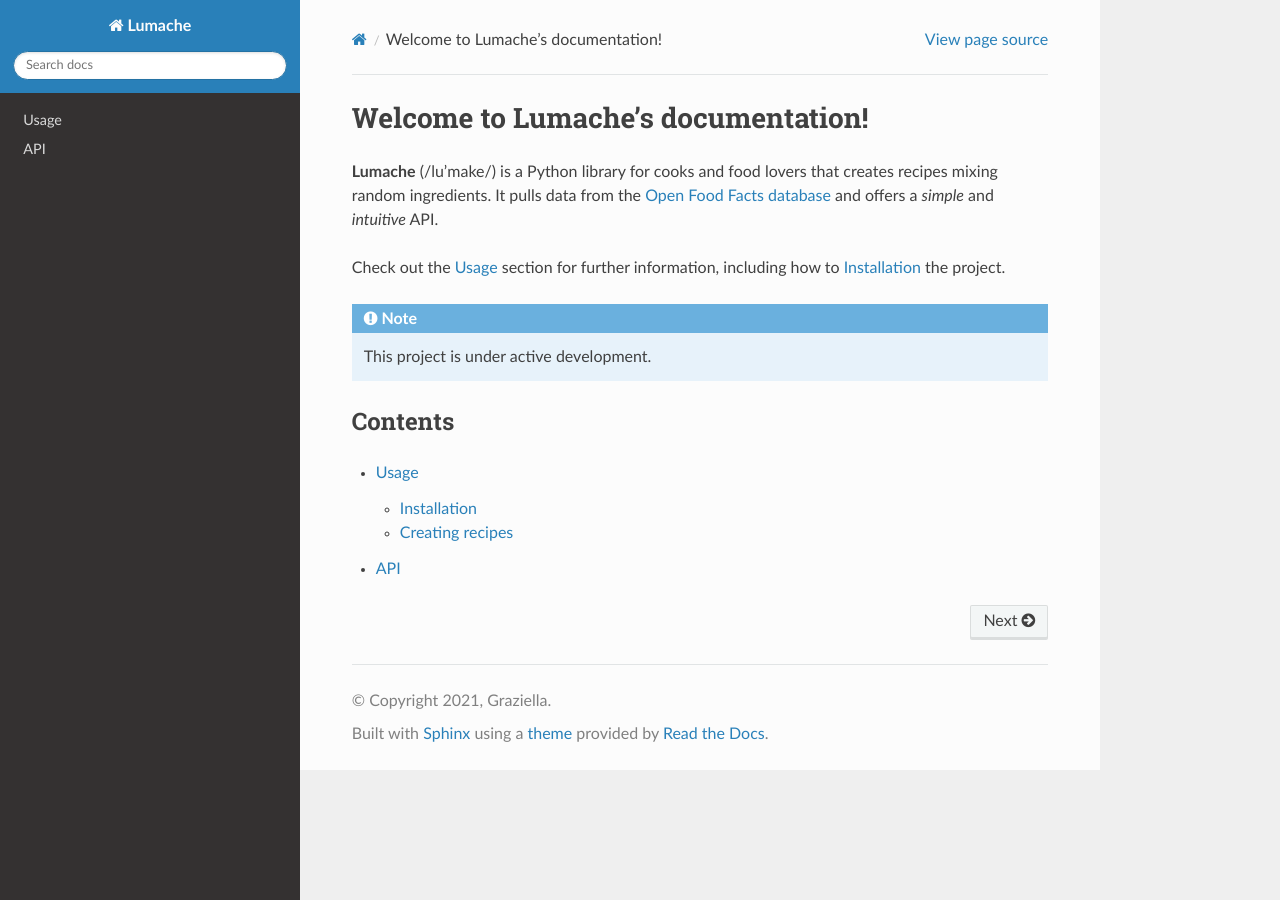
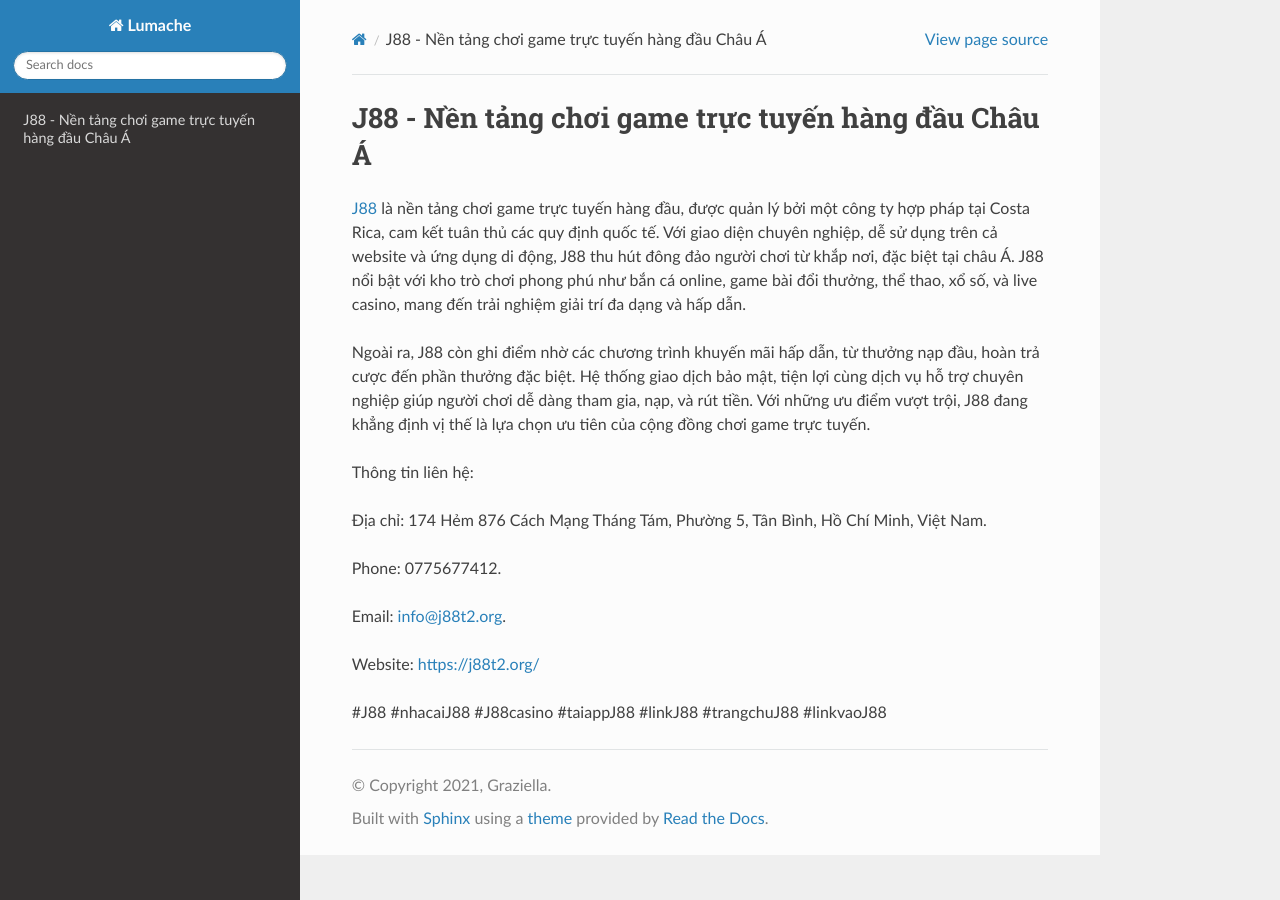
Before and after one commit to syvan0897/j88t2org, a Sphinx documentation site: the page built from docs/source/index.rst, in a window 1280 px wide. Built offline with Sphinx 7.4.7 and the Read the Docs theme 3.1.0, drawn with Linux system fonts in a browser that asks for light colours.

Commit message:
Update index.rst

```diff
--- a/docs/source/index.rst
+++ b/docs/source/index.rst
@@ -1,22 +1,18 @@
-Welcome to Lumache's documentation!
+J88 - Nền tảng chơi game trực tuyến hàng đầu Châu Á
 ===================================
 
-**Lumache** (/lu'make/) is a Python library for cooks and food lovers
-that creates recipes mixing random ingredients.
-It pulls data from the `Open Food Facts database <https://world.openfoodfacts.org/>`_
-and offers a *simple* and *intuitive* API.
+`J88 <https://j88t2.org/>`_ là nền tảng chơi game trực tuyến hàng đầu, được quản lý bởi một công ty hợp pháp tại Costa Rica, cam kết tuân thủ các quy định quốc tế. Với giao diện chuyên nghiệp, dễ sử dụng trên cả website và ứng dụng di động, J88 thu hút đông đảo người chơi từ khắp nơi, đặc biệt tại châu Á. J88 nổi bật với kho trò chơi phong phú như bắn cá online, game bài đổi thưởng, thể thao, xổ số, và live casino, mang đến trải nghiệm giải trí đa dạng và hấp dẫn.
 
-Check out the :doc:`usage` section for further information, including
-how to :ref:`installation` the project.
+Ngoài ra, J88 còn ghi điểm nhờ các chương trình khuyến mãi hấp dẫn, từ thưởng nạp đầu, hoàn trả cược đến phần thưởng đặc biệt. Hệ thống giao dịch bảo mật, tiện lợi cùng dịch vụ hỗ trợ chuyên nghiệp giúp người chơi dễ dàng tham gia, nạp, và rút tiền. Với những ưu điểm vượt trội, J88 đang khẳng định vị thế là lựa chọn ưu tiên của cộng đồng chơi game trực tuyến.
 
-.. note::
+Thông tin liên hệ:
 
-   This project is under active development.
+Địa chỉ: 174 Hẻm 876 Cách Mạng Tháng Tám, Phường 5, Tân Bình, Hồ Chí Minh, Việt Nam.
 
-Contents
---------
+Phone: 0775677412.
 
-.. toctree::
+Email: info@j88t2.org.
 
-   usage
-   api
+Website: https://j88t2.org/
+
+#J88 #nhacaiJ88 #J88casino #taiappJ88 #linkJ88 #trangchuJ88 #linkvaoJ88
```
